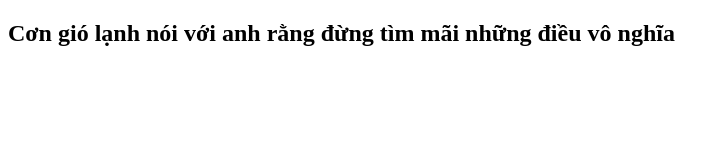
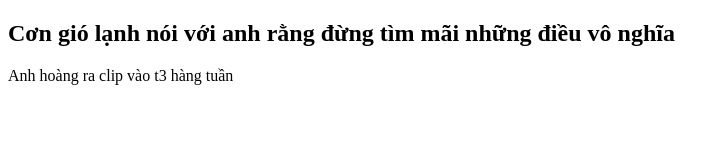
Before and after one commit to duc-dn/Demo-, a plain HTML site: page about.html in a window 1280 px wide. Shown: the whole page, without its empty margins (0-728 px from the left). Drawn offline with Linux system fonts and the light colour scheme.

Commit message:
Update about.html
hoang vua sua about.html file

```diff
--- a/about.html
+++ b/about.html
@@ -8,5 +8,6 @@
 </head>
 <body>
     <h2>Cơn gió lạnh nói với anh rằng đừng tìm mãi những điều vô nghĩa</h2>
+    <p>Anh hoàng ra clip vào t3 hàng tuần</p>
 </body>
 </html>
```
